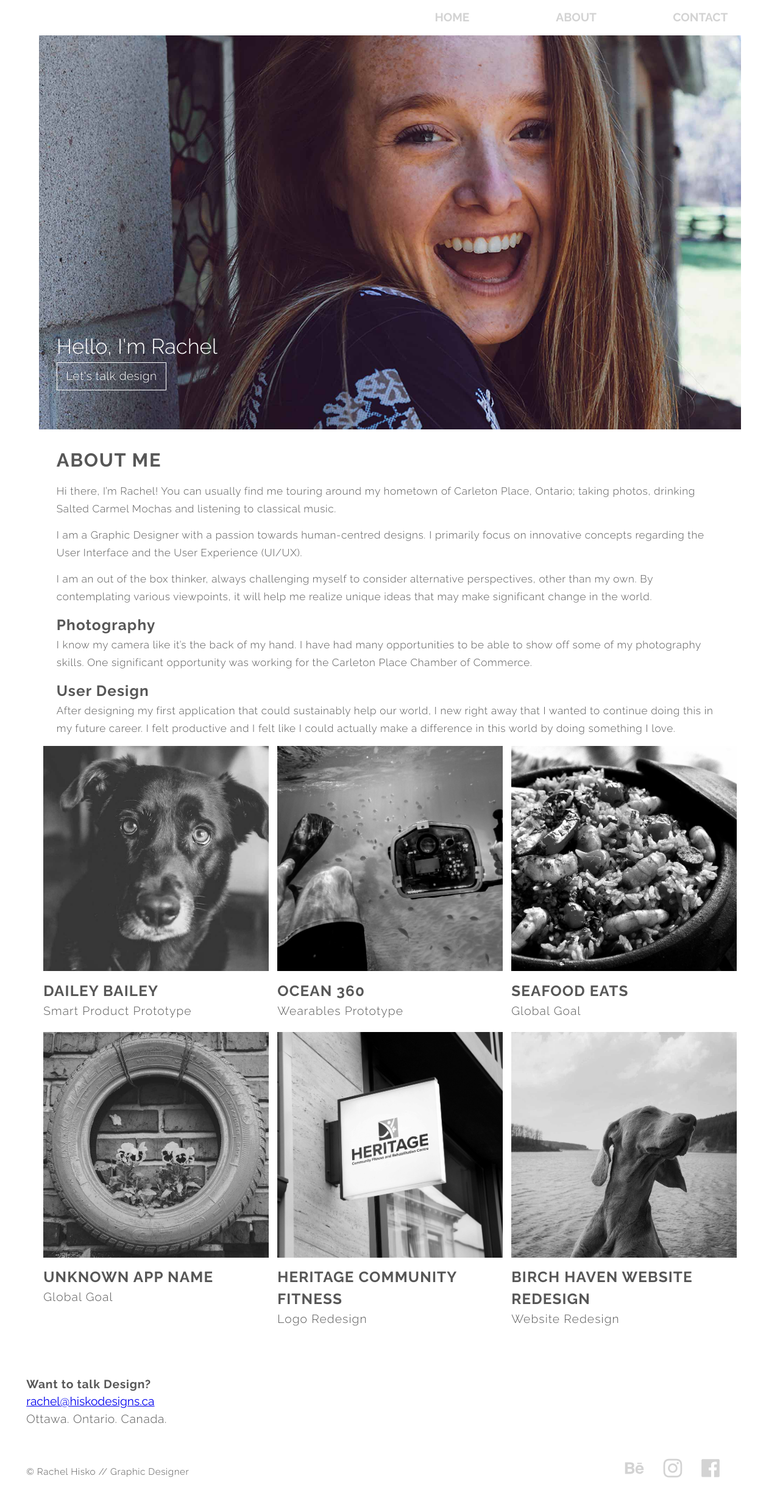
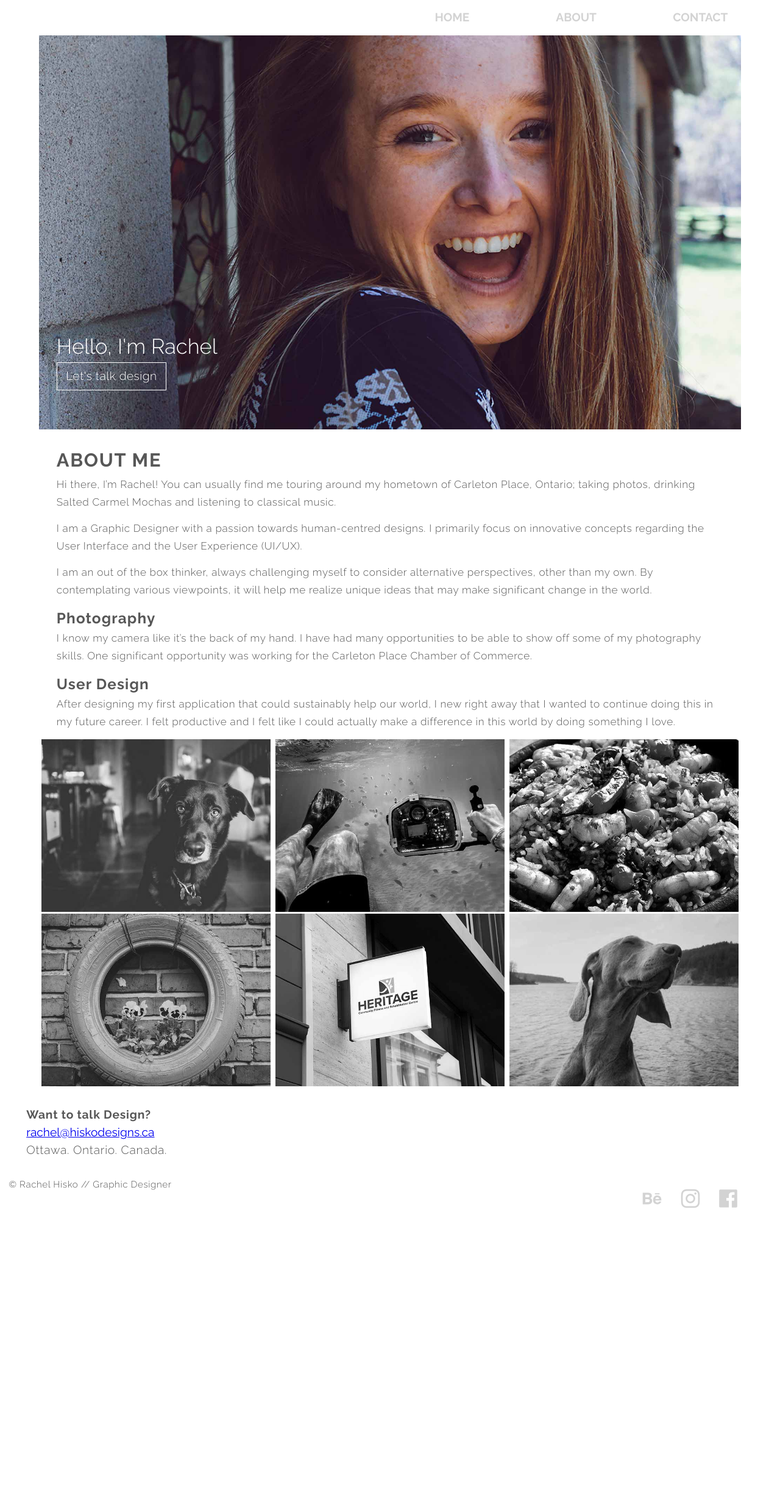
Before and after one commit to rachelhisko/hiskodesigns.ca, a Jekyll site: the page built from index.html, in a window 1280 px wide. Shown: the whole page at 61% size. Built offline with Jekyll 4.4.1, drawn with Linux system fonts in a browser that asks for light colours; after the commit the page ends 2015 px from its top, so only the background shows below that.

Commit message:
making website look nicer

```diff
--- a/_includes/banner.html
+++ b/_includes/banner.html
@@ -1,4 +1,4 @@
-<div style="position: relative" class="wrapper">
+<div class="wrapper relative">
   <img class="img-flex" src="{{site.baseurl}}/images/me.jpg" alt="Picture of myself">
   <div class="banner-content">
     <div class="gutter">
--- a/_includes/card.html
+++ b/_includes/card.html
@@ -1,13 +1,14 @@
-<div class="unit xs-1-2 s-1-2 m-1-3 l-1-3 push-1-2 gutter-1-4">
+<div class="unit xs-1 s-1-2 m-1-3 l-1-3 push-1-8 gutter-1-8">
   <a class="card" href="{{site.baseurl}}{{include.url}}">
-    <div class="grey">
-      <div class="embed embed-1by1">
-        <img class="img-flex card-img embed-item" src="{{include.file}}" alt="{{include.alt}}">
-      </div>
-      <div class="sliding-middle-out">
-        <h2 class="project-title push-0 pad-t-1-2 text-upper giga">{{include.title}}</h2>
-        <h3 class="project-discription kilo push-0">{{include.caption}}</h3>
-      </div>
+    <div class="relative">
+      <div class="color-box"></div>
+        <div class="embed embed-4by3">
+          <img class="grey img-flex embed-item" src="{{include.file}}" alt="{{include.alt}}">
+        </div>
+        <div class="absolute pin-center project w-1">
+          <h2 class="push-0 pad-t-1-4 text-upper giga">{{include.title}}</h2>
+          <h3 class="kilo push-0">{{include.caption}}</h3>
+        </div>
     </div>
   </a>
 </div>
--- a/_layouts/default.html
+++ b/_layouts/default.html
@@ -26,6 +26,7 @@
       <div class="w-1">
         <nav role="navigation" id="nav" class="text-center w-1 stroke">
           <div class="grid">
+            <div class="unit xs-1-2">
               <i class="logo icon i-64">
                 <a itemprop="url" href="{{site.baseurl}}/index">
                   <svg>
@@ -33,14 +34,12 @@
                   </svg>
                 </a>
               </i>
-            <div class="unit xs-1-2 m-1-2 text-left">
-              <img itemprop="image" class="img-flex pad-t-1-4 gutter-1-2" src="" alt=""></img>
             </div>
             <div class="unit xs-1-2 m-1-2">
               <ul class="list-group grid nav">
-                <li class="unit xs-1-3 s-1-3 m-1-3 pad-t-1-4"><a class="island-1-4" href="{{site.baseurl}}/index">Home</a></li>
-                <li class="unit xs-1-3 s-1-3 m-1-3 pad-t-1-4"><a class="island-1-4" href="/index/#about">About</a></li>
-                <li class="unit xs-1-3 s-1-3 m-1-3 pad-t-1-4"><a class="island-1-4" href="mailto:rachel@hiskodesigns.ca">Contact</a></li>
+                <li class="unit xs-1-3 s-1-3 m-1-3 pad-t-1-4"><a class="pad-b-1-4 pad-t-1-4" href="{{site.baseurl}}/index">Home</a></li>
+                <li class="unit xs-1-3 s-1-3 m-1-3 pad-t-1-4"><a class="pad-b-1-4 pad-t-1-4" href="/index/#about">About</a></li>
+                <li class="unit xs-1-3 s-1-3 m-1-3 pad-t-1-4"><a class="pad-b-1-4 pad-t-1-4" href="mailto:rachel@hiskodesigns.ca">Contact</a></li>
               </ul>
             </div>
           </div>
@@ -56,7 +55,7 @@
     </main>
 
     <footer id="data-author" itemprop="author" itemscope itemtype="https://schema.org/Person" class="push">
-      <div class="gutter pad-t-2">
+      <div class="gutter pad-t">
         <p class="push-0 bold subtitle">Want to talk Design?</p>
         <a itemprop="email" href="mailto:rachel@hiskodesigns.ca">rachel@hiskodesigns.ca</a>
         <p itemprop="address" itemscope itemtype="https://schema.org/PostalAddress">
@@ -64,6 +63,14 @@
           <span itemprop="addressRegion">Ontario.</span>
           <span itemprop="addressCountry">Canada.</span>
         </p>
+      </div>
+      <div class="grid">
+        <div class="unit xs-1-2">
+          <div role="contentinfo" id="contentinfo">
+            <p class="pad-t-0 micro">© Rachel Hisko // Graphic Designer</p>
+          </div>
+        </div>
+        <div class="unit xs-1-2">
           <div class="gutter-2 text-right">
             <div class="inline-block gutter">
               <i class="icon i-32 push-1-4">
@@ -81,8 +88,7 @@
               </i>
           </div>
         </div>
-      <div role="contentinfo" id="contentinfo">
-        <p class="push pad-t-0 micro">© Rachel Hisko // Graphic Designer</p>
+      </div>
     </div>
     </footer>
 
--- a/css/main.css
+++ b/css/main.css
@@ -80,16 +80,39 @@
   filter: grayscale();
 }
 
-.grey:hover {
-  filter: none;
+.card:hover .color-box {
+  background-color: #2f4e43;
+  height: 100%;
+  width: 100%;
+  position: absolute;
+  z-index: 1000;
+  opacity: 0.75;
 }
 
 .card:hover {
   text-decoration: underline;
 }
 
-.card:hover .card-img {
-  transform: scale(1.1);
+.color-box {
+  transition: all 250ms linear;
+}
+
+.project {
+  color: rgba(255,255,255,0);
+  letter-spacing: .06rem;
+  z-index: 1001;
+  text-align: center;
+
+  transition: all 250ms linear;
+}
+
+.card:hover .project {
+  color: rgba(255,255,255,1);
+  z-index: 2000;
+}
+
+.project:hover {
+  color: rgba(255,255,255,1);
 }
 
 .embed {
@@ -123,60 +146,14 @@
   color: #575757;
 }
 
-.project-title {
-  color: #575757;
-  letter-spacing: .06rem;
-}
-
-.project-discription {
-  color: #575757;
-  letter-spacing: .06rem;
-  font-weight: 200;
-}
-
-.sliding-middle-out {
-  display: inline-block;
-  position: relative;
-  padding-bottom: 3px;
-}
-.sliding-middle-out:after {
-  content: '';
-  display: block;
-  margin: auto;
-  height: 3px;
-  width: 0px;
-  background: transparent;
-  transition: width .5s ease, background-color .5s ease;
-}
-.sliding-middle-out:hover:after {
-  width: 100%;
-  background: #575757;
-}
-
-.sliding-middle-out {
-  display: inline-block;
-  position: relative;
-  padding-bottom: 3px;
-}
-.sliding-middle-out:after {
-  display: block;
-  margin: auto;
-  height: 3px;
-  width: 0px;
-  background: transparent;
-  transition: width .5s ease, background-color .5s ease;
-}
-.sliding-middle-out:hover:after {
-  width: 100%;
-  background: #575757;
-}
-
 .social svg {
   fill: lightgrey;
+
+  transition: all 250ms linear;
 }
 
 .social:hover svg {
-  fill: #0e2f24;
+  fill: #2f4e43;
 }
 
 p {
--- a/css/modules.css
+++ b/css/modules.css
@@ -1004,6 +1004,8 @@
   text-decoration: none;
 }
 
+/* stylelint-disable no-descending-specificity */
+
 button,
 .btn {
   cursor: pointer;
@@ -1027,6 +1029,8 @@
   border: 0;
   padding: 0;
 }
+
+/* stylelint-enable */
 
 button:focus,
 button:hover,
@@ -1196,6 +1200,66 @@
   }
 
   /*
+   * (c) Fabien Sa || MIT License
+   *     http://bafs.github.io/Gutenberg/
+   */
+
+  table,
+  blockquote,
+  pre,
+  code,
+  figure,
+  li,
+  hr,
+  ul,
+  ol,
+  a,
+  tr {
+    page-break-inside: avoid;
+  }
+
+  h1, h2, h3, h4, h5, h6, p, a {
+    orphans: 3;
+    widows: 3;
+  }
+
+  h1,
+  h2,
+  h3,
+  h4,
+  h5,
+  h6 {
+    page-break-after: avoid;
+    page-break-inside: avoid;
+  }
+
+  h1 + p,
+  h2 + p,
+  h3 + p,
+  h4 + p,
+  h5 + p,
+  h6 + p {
+    page-break-before: avoid;
+  }
+
+  img {
+    page-break-after: auto;
+    page-break-before: auto;
+    page-break-inside: avoid;
+  }
+
+  /* stylelint-disable declaration-no-important */
+
+  pre {
+    white-space: pre-wrap !important;
+    word-wrap: break-word;
+  }
+
+  /* stylelint-enable */
+
+  /* End Gutenberg code */
+
+  /*
    * (c) HTML5 Boilerplate || MIT License
    *     https://html5boilerplate.com/
    */
@@ -1230,26 +1294,9 @@
     content: "";
   }
 
-  pre, blockquote {
-    page-break-inside: avoid;
-  }
-
   thead {
     display: table-header-group;
   }
 
-  tr, img {
-    page-break-inside: avoid;
-  }
-
-  p, h1, h2, h3, h4, h5, h6 {
-    orphans: 3;
-    widows: 3;
-  }
-
-  h1, h2, h3, h4, h5, h6 {
-    page-break-after: avoid;
-  }
-
   /* End HTML5 Boilerplate code */
 }
--- a/index.html
+++ b/index.html
@@ -11,7 +11,7 @@
 
     <div class="about wrapper gutter pad-t" id="about">
       <section>
-        <h2 itemprop="name" class="push-1-2 text-upper">About Me</h2>
+        <h2 itemprop="name" class="push-1-8 text-upper">About Me</h2>
         <p itemprop="description" class="main-text push-1-2 milli">Hi there, I’m Rachel! You can usually find me touring around my hometown of Carleton Place, Ontario; taking photos, drinking Salted Carmel Mochas and listening to classical music.</p>
         <p itemprop="description" class="main-text push-1-2 milli">I am a Graphic Designer with a passion towards human-centred designs. I primarily focus on innovative concepts regarding the User Interface and the User Experience (UI/UX).</p>
         <p itemprop="description" class="main-text push-1-2 milli">I am an out of the box thinker, always challenging myself to consider alternative perspectives, other than my own. By contemplating various viewpoints, it will help me realize unique ideas that may make significant change in the world.</p>
@@ -27,7 +27,7 @@
     {% include card.html url="/ocean-360" file="images/scuba-main-page.jpg" alt="Ocean 360" title="Ocean 360" caption="Wearables Prototype" %}
     {% include card.html url="/seafood-eats/" file="images/seafood-main-page.jpg" alt="Seafood Eats" title="Seafood Eats" caption="Global Goal" %}
     {% include card.html url="/global-goals-app/" file="images/global-goals-home.jpg" alt="Global-Goals-App" title="Unknown App Name" caption="Global Goal" %}
-    {% include card.html url="/heritage-logo/" file="images/logo-design-main-page.jpg" alt="Heritage Logo" title="Heritage Community Fitness" caption="Logo Redesign" %}
-    {% include card.html url="/birch-haven-redesign/" file="images/birch-haven-home.jpg" alt="Birch Haven Website Redesign" title="Birch Haven Website Redesign" caption="Website Redesign" %}
+    {% include card.html url="/heritage-logo/" file="images/logo-design-main-page.jpg" alt="Heritage Logo" title="Heritage" caption="Logo Redesign" %}
+    {% include card.html url="/birch-haven-redesign/" file="images/birch-haven-home.jpg" alt="Birch Haven Website Redesign" title="Birch Haven" caption="Website Redesign" %}
   </section>
 </main>
```
Also changed, not shown: images/birch-haven-home.jpg, images/dailey-bailey-main-page.jpg, images/global-goals-home.jpg, images/logo-design-main-page.jpg, images/scuba-main-page.jpg, images/seafood-main-page.jpg. Lines whose indentation alone changed are shown as unchanged.
